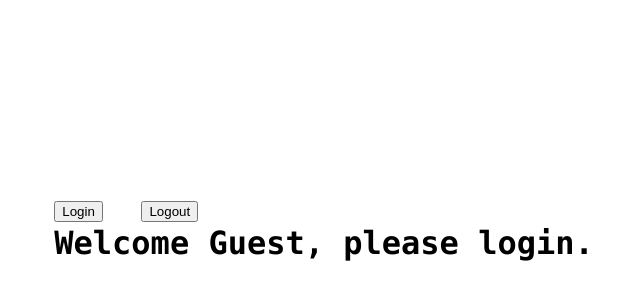
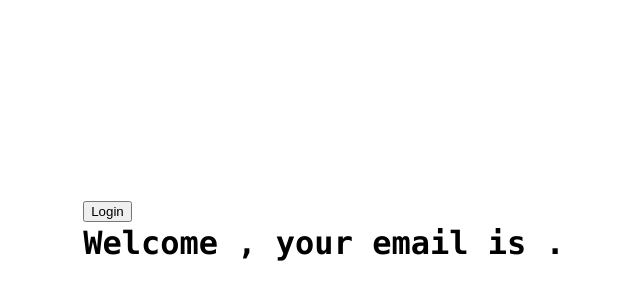
Before and after one commit to SooryaCodes/react-typescript, a React (Create React App) app: page / in a window 1280 px wide. Shown: the part 176-476 px from the top of the page, without its empty margins (316-956 px from the left). Built offline with nearby package versions, Linux system fonts and the light colour scheme.

Commit message:
useState hook type assertion'

```diff
--- a/src/components/state/User.tsx
+++ b/src/components/state/User.tsx
@@ -8,7 +8,7 @@ type AuthUser = {
 };
 
 export default function User({}: Props) {
-  const [user, setUser] = useState<AuthUser | null>(null);
+  const [user, setUser] = useState<AuthUser>({} as AuthUser);
 
   /**
    * Handle login function
@@ -16,21 +16,12 @@ export default function User({}: Props) {
   const handleLogin = () =>
     setUser({ name: "Soorya", email: "soorya@gmail.com" });
 
-  /**
-   * Handle logout function
-   */
-  const handleLogout = () => setUser(null);
   return (
     <div>
       <button onClick={handleLogin}>Login</button> &nbsp;
-      <button onClick={handleLogout}>Logout</button>
       <br />
       <span>
-        Welcome{" "}
-        {user
-          ? `${user?.name}, your email is ${user?.email}`
-          : "Guest, please login"}
-        .
+        Welcome {user.name}, your email is {user.email}.
       </span>
     </div>
   );
```
